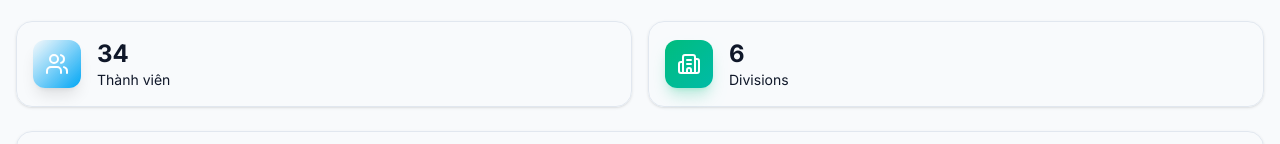
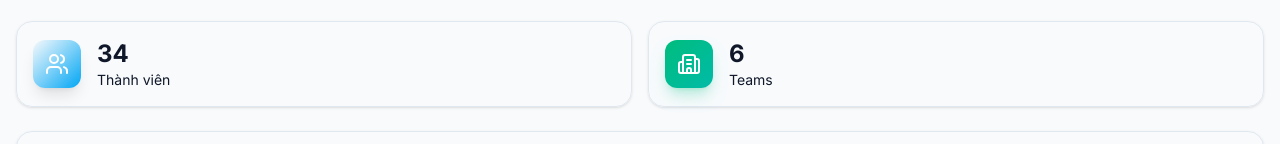
Before and after one commit to long-amanotes/team-building-2025, a React (Vite) app in the folder ngd-team-building/: page / in a window 1280 px wide. Both pictures are taken after a click on the button "Thành viên". Shown: the part 125-269 px from the top of the page. Built offline with nearby package versions, Linux system fonts and the light colour scheme.

Commit message:
refactor: change 'Divisions' to 'Teams' in participants section

```diff
--- a/ngd-team-building/src/components/participants/participants-section.tsx
+++ b/ngd-team-building/src/components/participants/participants-section.tsx
@@ -87,7 +87,7 @@ function ParticipantsSection() {
             </div>
             <div>
               <p className="text-2xl font-bold text-foreground">{divisionOrder.length}</p>
-              <p className="text-sm text-muted-foreground">Divisions</p>
+              <p className="text-sm text-muted-foreground">Teams</p>
             </div>
           </CardContent>
         </Card>
@@ -115,7 +115,7 @@ function ParticipantsSection() {
               />
             </div>
 
-            {/* Division Filter */}
+            {/* Team Filter */}
             <div className="flex flex-wrap gap-2">
               <button
                 onClick={() => setSelectedDivision(null)}
```
